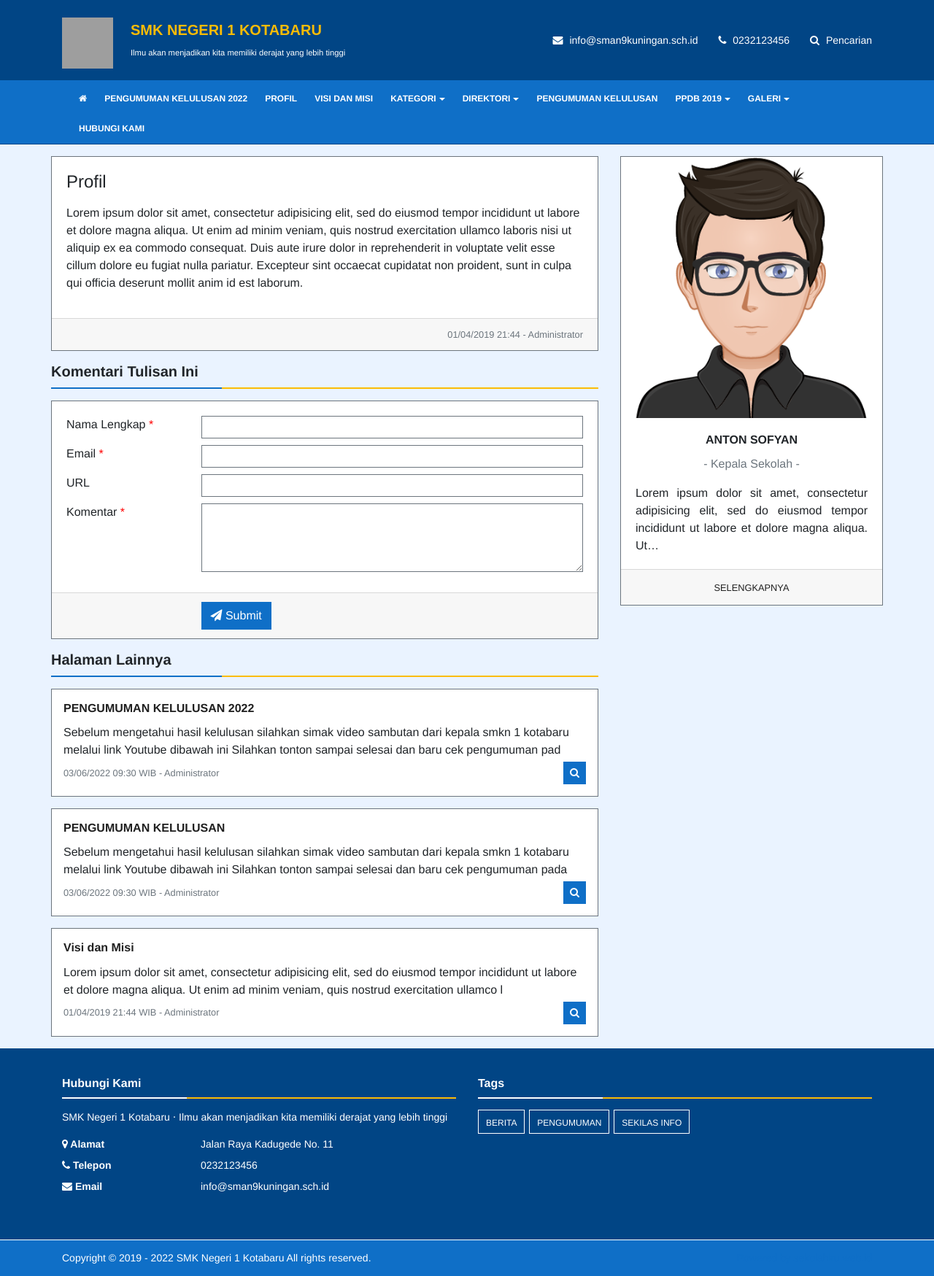
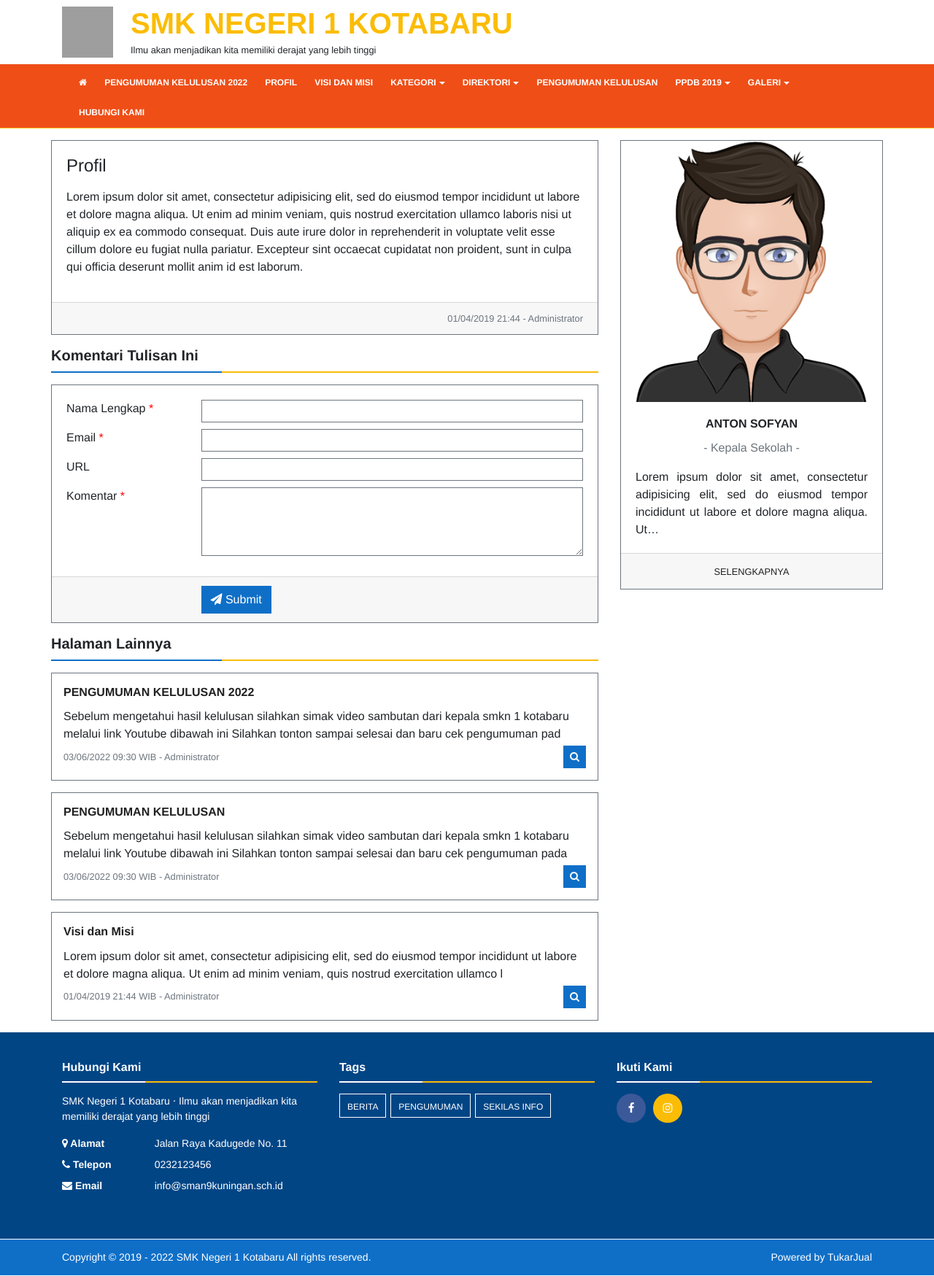
Before and after one commit to rakjelenial/Web-Sekolah, a CodeIgniter app: page /database/read/2/profil in a window 1280 px wide. Shown: the whole page at 73% size. Run offline with CodeIgniter, Linux system fonts and the light colour scheme; data comes from the database, SQL or seed files in the repository; both versions use the stored data as it was after the commit; data that the repository does not hold is empty; some libraries are stand-ins or nearby versions; grey boxes are pictures that could not be loaded.

Commit message:
redesign 01

```diff
--- a/application/config/autoload.php
+++ b/application/config/autoload.php
@@ -89,7 +89,7 @@
 |
 |	$autoload['helper'] = array('url', 'file');
 */
-$autoload['helper'] = array('url', 'html',  'antonsofyan', 'datasource');
+$autoload['helper'] = array('url', 'html', 'file', 'form', 'antonsofyan', 'datasource');
 
 /*
 | -------------------------------------------------------------------
--- a/views/backend/index.php
+++ b/views/backend/index.php
@@ -18,8 +18,8 @@
 	<meta name="designer" content="Anton Sofyan, 4ntonsofyan@gmail.com">
 	<meta name="reply-to" content="4ntonsofyan@gmail.com">
 	<meta name="owner" content="Anton Sofyan">
-	<meta name="url" content="https://www.sekolahku.web.id">
-	<meta name="identifier-URL" content="https://www.sekolahku.web.id">
+	<meta name="url" content="https://www.smkn1kotabaru.sch.id">
+	<meta name="identifier-URL" content="https://www.smkn1kotabaru.sch.id">
 	<meta name="category" content="Admission, Education">
 	<meta name="coverage" content="Worldwide">
 	<meta name="distribution" content="Global">
--- a/views/themes/sky_light/home.php
+++ b/views/themes/sky_light/home.php
@@ -60,4 +60,4 @@
 	<?php } ?>
 </div>
 
-<?php $this->load->view('themes/sky_light/sidebar')?>
+<?php //$this->load->view('themes/sky_light/sidebar')?>
--- a/views/themes/sky_light/index.php
+++ b/views/themes/sky_light/index.php
@@ -23,14 +23,14 @@
 	<meta name="copyright" content="<?=__session('school_name')?>">
 	<meta name="language" content="Indonesia">
 	<meta name="robots" content="index,follow" />
-	<meta name="revised" content="Sunday, July 18th, 2010, 5:15 pm" />
+	<meta name="revised" content="Sunday, July 18th, 2022, 5:15 pm" />
 	<meta name="Classification" content="Education">
-	<meta name="author" content="Anton Sofyan, 4ntonsofyan@gmail.com">
-	<meta name="designer" content="Anton Sofyan, 4ntonsofyan@gmail.com">
-	<meta name="reply-to" content="4ntonsofyan@gmail.com">
-	<meta name="owner" content="Anton Sofyan">
-	<meta name="url" content="https://www.sekolahku.web.id">
-	<meta name="identifier-URL" content="https://www.sekolahku.web.id">
+	<meta name="author" content="Hendri Arifin, arifin.hendri465@gmail.com">
+	<meta name="designer" content="Hendri Arifin, arifin.hendri465@gmail.com">
+	<meta name="reply-to" content="arifin.hendri465@gmail.com">
+	<meta name="owner" content="Hendri Arifin">
+	<meta name="url" content="https://www.smkn1kotabaru.sch.id">
+	<meta name="identifier-URL" content="https://www.smkn1kotabaru.sch.id">
 	<meta name="category" content="Admission, Education">
 	<meta name="coverage" content="Worldwide">
 	<meta name="distribution" content="Global">
@@ -81,26 +81,29 @@
 </head>
 <body oncontextmenu='return false;' onselectstart='return false;' style='-moz-user-select: none; cursor: default;'>
 	<header>
-		<div class="container-fluid top-bar">
+		<!-- <div class="container-fluid top-bar"> -->
+		<div class="container-fluid pt-0 py-2">
 			<div class="container">
-				<div class="row align-items-center">
-					<div class="col-md-5 col-sm-12 col-xs-12">
+				<div class="d-flex align-items-center">
+					<!-- <div class="col-md-5 col-sm-12 col-xs-12"> -->
+					<!-- <div class="col-md-12 col-sm-12 col-xs-12"> -->
 						<div class="top-header">
-							<img src="<?=base_url('media_library/images/' . __session('logo'))?>" width="70" height="70" class="mt-2 mr-4 mb-3">
-							<ul class="list-unstyled top-left">
-								<li><h5 class="font-weight-bold brand"><?=strtoupper(__session('school_name'))?></h5></li>
+							<img src="<?=base_url('media_library/images/' . __session('logo'))?>" width="70" height="70" class="mr-4">
+							<ul class="list-unstyled top-left mb-0">
+								<!-- <li><h5 class="font-weight-bold brand"><?=strtoupper(__session('school_name'))?></h5></li> -->
+								<li><h1 class="font-weight-bold brand mb-0"><?=strtoupper(__session('school_name'))?></h1></li>
 								<li><small><?=__session('tagline')?></small></li>
 							</ul>
 						</div>
-					</div>
-					<div class="col-md-7 col-sm-12 col-xs-12">
+					<!-- </div> -->
+					<!-- <div class="col-md-7 col-sm-12 col-xs-12">
 						<ul class="list-inline float-right top-right">
 							<li class="list-inline-item pl-3 pr-0"><i class="fa fa-envelope"></i> </i> <?=__session('email');?></li>
 							<li class="list-inline-item pl-3 pr-0"><i class="fa fa-phone"></i> <?=__session('phone');?></li>
-							<!-- <li class="list-inline-item pl-3 pr-0"><a href="<?=site_url('feed')?>"><i class="fa fa-rss"></i> RSS</a></li> -->
+							<li class="list-inline-item pl-3 pr-0"><a href="<?=site_url('feed')?>"><i class="fa fa-rss"></i> RSS</a></li>
 							<li class="list-inline-item pl-3 pr-0"><a href="#search_form"><i class="fa fa-search"></i> Pencarian</a></li>
 						</ul>
-					</div>
+					</div> -->
 				</div>
 			</div>
 		</div>
@@ -136,7 +139,9 @@
 		<?php if ( ! $this->uri->segment(1)) { ?>
 			<!-- IMAGE SLIDERS -->
 			<?php $query = get_image_sliders(); if ($query->num_rows() > 0) { ?>
-				<div class="container p-0 <?php $quotes = get_quotes(); echo $quotes->num_rows() == 0 ? 'mb-3' : ''?>">
+				<div class="container p-0 mb-3 <?php $quotes = get_quotes(); echo $quotes->num_rows() == 0 ? 'mb-3' : ''?>">
+					<div class="d-flex justify-content-between">
+						<div class="col-8 p-0">
 							<div id="slide-indicators" class="carousel slide" data-ride="carousel">
 								<ol class="carousel-indicators mt-3 mb-3">
 									<?php $idx = 0; foreach($query->result() as $row) { ?>
@@ -144,15 +149,30 @@
 									<?php $idx++; } ?>
 								</ol>
 								<div class="carousel slide" data-ride="carousel">
-							<div class="carousel-inner pt-0">
+									<div class="carousel-inner pt-0 rounded-lg">
 										<?php $idx = 0; foreach($query->result() as $row) { ?>
 											<div class="carousel-item <?=$idx == 0 ? 'active' : ''?>">
 												<img src="<?=base_url('media_library/image_sliders/'.$row->image);?>" class="img-fluid w-100">
-										<div class="carousel-caption d-none d-md-block">
+												<!-- <div class="carousel-caption d-none d-md-block">
 													<p class="text-center mb-3"><?=$row->caption;?></p>
+												</div> -->
+											</div>
+										<?php $idx++; } ?>
 									</div>
 								</div>
-								<?php $idx++; } ?>
+							</div>
+						</div>
+						<!-- <div class="col-4 p-0 ml-2" style="background-color: #ef4e17"> -->
+						<div class="col-4 p-0 ml-2">
+							<div class="d-flex flex-column">
+								<div class="h-50 w-100 p-1 mb-2 rounded-lg" style="background-image: linear-gradient(to right, #a1d0eb, #ef4e17)">
+									<h5 class="text-center mb-3">VISI</h5>
+									<p class="text-center text-capitalize fs-5">terwujudnya sistem perencanaan pembangunan kabupaten kotabaru yang efektif, murah dan cepat untuk meningkatkan perekonomian menjadi lebih baik</p>
+								</div>
+								<div class="h-50 w-100 p-1 rounded-lg" style="background-image: linear-gradient(to right, #a1d0eb, #e0d0d0)">
+									<h5 class="text-center mb-3">MISI</h5>
+									<p class="text-center text-capitalize fs-5 mb-2">terwujudnya sistem perencanaan pembangunan kabupaten kotabaru yang efektif, murah dan cepat untuk meningkatkan perekonomian menjadi lebih baik</p>
+								</div>
 							</div>
 						</div>
 					</div>
@@ -161,7 +181,7 @@
 			<!-- /IMAGE SLIDERS -->
 
 			<!-- QUOTE -->
-			<?php $query = get_quotes(); if ($query->num_rows() > 0) { ?>
+			<!-- <?php $query = get_quotes(); if ($query->num_rows() > 0) { ?>
 				<div class="container p-0 mb-3">
 					<div class="quote">
 						<div class="quote-title"><i class="fa fa-comments"></i> KUTIPAN</div>
@@ -172,7 +192,7 @@
 						</ul>
 					</div>
 				</div>
-			<?php } ?>
+			<?php } ?> -->
 			<!--  /QUOTE -->
 		<?php } ?>
 
@@ -188,8 +208,8 @@
 		<div class="container-fluid primary-footer">
 			<div class="container">
 				<div class="row">
-					<!-- <div class="col-md-4 col-xs-12 text-md-left mb-2 mt-2"> -->
-					<div class="col-md-6 col-xs-12 text-md-left mb-2 mt-2">
+					<div class="col-md-4 col-xs-12 text-md-left mb-2 mt-2">
+					<!-- <div class="col-md-6 col-xs-12 text-md-left mb-2 mt-2"> -->
 						<h6 class="page-title">Hubungi Kami</h6>
 						<p><?=__session('school_name')?> &sdot; <?=__session('tagline')?></p>
 						<dl class="row">
@@ -201,8 +221,8 @@
 							<dd class="col-lg-8 col-md-8 col-sm-12"><?=__session('email')?></dd>
 						</dl>
 					</div>
-					<!-- <div class="col-md-4 col-xs-12 text-md-left mb-2 mt-2"> -->
-					<div class="col-md-6 col-xs-12 text-md-left mb-2 mt-2">
+					<div class="col-md-4 col-xs-12 text-md-left mb-2 mt-2">
+					<!-- <div class="col-md-6 col-xs-12 text-md-left mb-2 mt-2"> -->
 						<h6 class="page-title">Tags</h6>
 						<div class="tag-content-block tag">
 							<?php $query = get_tags(10); if ($query->num_rows() > 0) { ?>
@@ -212,7 +232,7 @@
 							<?php } ?>
 						</div>
 					</div>
-					<!-- <div class="col-md-4 col-xs-12 text-md-left mb-2 mt-2">
+					<div class="col-md-4 col-xs-12 text-md-left mb-2 mt-2">
 						<h6 class="page-title">Ikuti Kami</h6>
 						<ul class="list-unstyled">
 							<?php if (NULL !== __session('facebook') && __session('facebook')) { ?>
@@ -228,7 +248,7 @@
 								<li class="float-left"><a href="<?=__session('youtube')?>" title="Instagram"><i class="fa fa-youtube social-icon youtube" aria-hidden="true"></i></a></li>
 							<?php } ?>
 						</ul>
-					</div> -->
+					</div>
 				</div>
 			</div>
 		</div>
@@ -238,8 +258,8 @@
 					<div class="col-md-6 col-xs-12 text-md-left text-center">
 						<?=copyright(2019, base_url(), __session('school_name'))?>
 					</div>
-					<div class="col-md-6 col-xs-12 text-md-right text-center" style="color: #0F6FC7; text-decoration: none">
-						Powered by <a href="http://sekolahku.web.id" style="color: #0F6FC7; text-decoration: none">sekolahku.web.id</a>
+					<div class="col-md-6 col-xs-12 text-md-right text-center">
+						Powered by <a href="https://tukarjual.com">TukarJual</a>
 					</div>
 				</div>
 			</div>
--- a/views/themes/sky_light/style.css
+++ b/views/themes/sky_light/style.css
@@ -1,6 +1,6 @@
 body {
    font-family: "Helvetica Neue",Helvetica,Arial,sans-serif;
-   background-color: #eaf3ff;
+   /* background-color: #eaf3ff; */
 }
 body a {
    color: #202020;
@@ -30,8 +30,10 @@
 .menu-bar {
    text-transform: uppercase;
    font-weight: bold;
-   background-color: #0f6fc7;
-   border-bottom: 1px solid #014585;
+   /* background-color: #0f6fc7; */
+   background-color: #ef4e17;
+   /* border-bottom: 1px solid #014585; */
+   border-bottom: 1px solid #fbbc05;
 }
 .sticky.is-sticky {
     position: fixed;
@@ -42,7 +44,8 @@
     width: 100%;
 }
 .sm-clean {
-   background: #0f6fc7;
+   /* background: #0f6fc7; */
+   background: #ef4e17;
 }
 .sm-clean ul {
    background: #014585;
@@ -84,6 +87,7 @@
    font-weight: bold;
    text-transform: uppercase;
    color: #fbbc05;
+   /* color: #ef4e17; */
 }
 
 /* PAGE TITLE */
@@ -303,6 +307,12 @@
    color: #fff;
 }
 
+@media screen and (max-width: 450px){
+   .kop-surat {
+      display: none!important;
+   }
+}
+
 /* Responsive */
 /*  Extra small devices (portrait phones, less than 576px) */
 @media (max-width: 575.98px) {
--- a/views/users/index.php
+++ b/views/users/index.php
@@ -18,8 +18,8 @@
 		<meta name="designer" content="Anton Sofyan, 4ntonsofyan@gmail.com">
 		<meta name="reply-to" content="4ntonsofyan@gmail.com">
 		<meta name="owner" content="Anton Sofyan">
-		<meta name="url" content="https://www.sekolahku.web.id">
-		<meta name="identifier-URL" content="https://www.sekolahku.web.id">
+		<meta name="url" content="https://www.smkn1kotabaru.sch.id">
+		<meta name="identifier-URL" content="https://www.smkn1kotabaru.sch.id">
 		<meta name="category" content="Admission, Education">
 		<meta name="coverage" content="Worldwide">
 		<meta name="distribution" content="Global">
```
Also changed, not shown: websmk-05072022.sql (added). Lines whose indentation alone changed are shown as unchanged.
